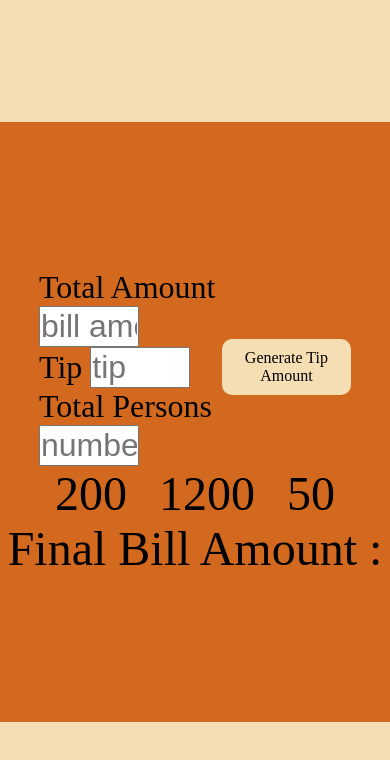
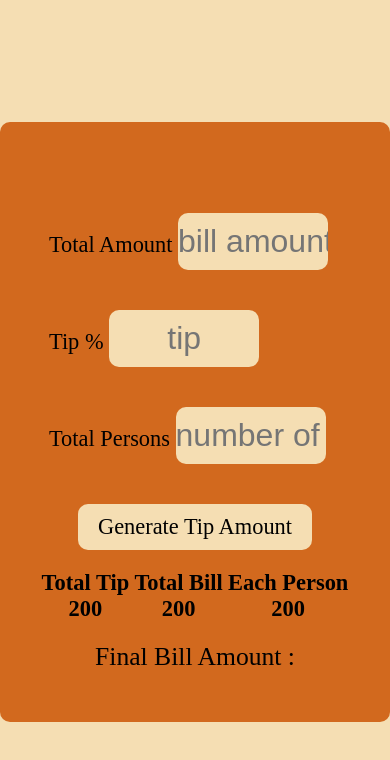
Before and after one commit to Yash-Terekar/100Days-100Projects-JavaScript, a plain HTML site: page Day 07 Tip Calculator/index.html in a window 390 px wide. Drawn offline with Linux system fonts and the light colour scheme.

Commit message:
Day 7 Tip Calculator

```diff
--- a/Day 07 Tip Calculator/index.html
+++ b/Day 07 Tip Calculator/index.html
@@ -17,7 +17,7 @@
             id="total-bill"
           />
           <br />
-          <label for="total-tip">Tip</label>
+          <label for="total-tip">Tip %</label>
           <input type="text" placeholder="tip" class="tip" id="total-tip" />
           <br />
           <label for="total-persons">Total Persons</label>
@@ -31,9 +31,18 @@
         <div class="btn">Generate Tip Amount</div>
       </main>
       <section class="outputs">
-        <div class="total-tip">200</div>
-        <div class="total-bill">1200</div>
-        <div class="tip-per-person">50</div>
+        <div>
+          <h3>Total Tip</h3>
+          <h3 class="total-tip">200</h3>
+        </div>
+        <div>
+          <h3>Total Bill</h3>
+          <h3 class="total-bill">200</h3>
+        </div>
+        <div>
+          <h3>Each Person</h3>
+          <h3 class="tip-per-person">200</h3>
+        </div>
       </section>
       <div class="final-amount">
         Final Bill Amount :
--- a/Day 07 Tip Calculator/style.css
+++ b/Day 07 Tip Calculator/style.css
@@ -18,6 +18,7 @@ body {
   flex-direction: column;
   justify-content: center;
   align-items: center;
+  border-radius: 10px;
 }
 main {
   width: 80%;
@@ -25,12 +26,20 @@ main {
   justify-content: space-around;
 }
 .inputs {
+  padding: 20px 10px;
   font-size: 2rem;
 }
 input {
-  width: 100px;
+  padding: 10px 0px;
+  margin: 20px 0px;
+  width: 150px;
   font-size: 2rem;
+  text-align: center;
+  border-radius: 10px;
+  background: wheat;
+  border-style: none;
 }
+
 .btn {
   cursor: pointer;
   text-align: center;
@@ -38,19 +47,53 @@ input {
   align-self: center;
   padding: 10px 20px;
   border-radius: 10px;
+  font-size: 2rem;
 }
 .btn:hover {
   background: rgb(255, 196, 88);
   transform: translateY(-2px);
   border: 2px solid rgb(139, 70, 21);
 }
+
 section {
   display: flex;
   width: 80%;
   justify-content: space-around;
-  font-size: 3rem;
+  font-size: 2rem;
+  text-align: center;
+  margin-bottom: 20px;
 }
 
 .final-amount {
   font-size: 3rem;
 }
+
+@media (max-width: 720px) {
+  .container {
+    max-width: 100%;
+  }
+}
+@media (max-width: 460px) {
+  .inputs {
+    font-size: 1.4rem;
+  }
+  .input {
+    width: 20px;
+    font-size: 1rem;
+    margin: 0;
+  }
+  main {
+    display: flex;
+    flex-direction: column;
+  }
+  .btn {
+    font-size: 1.4rem;
+  }
+  section {
+    margin-top: 20px;
+    font-size: 1.2rem;
+  }
+  .final-amount {
+    font-size: 1.6rem;
+  }
+}
```
